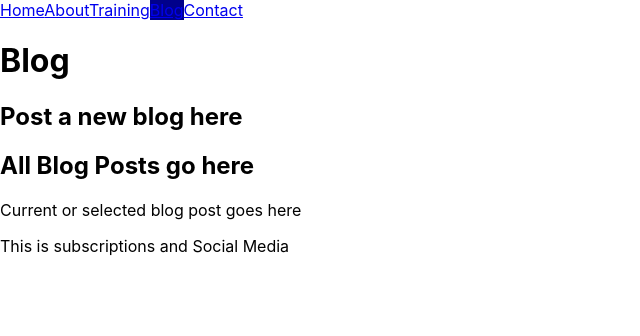
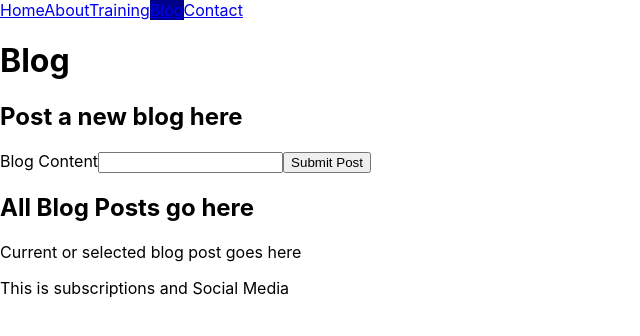
Before and after one commit to MonksAndNinjas/Monks-and-Ninjas-React-App, a React (Create React App) app in the folder client/: page /blog in a window 1280 px wide. Shown: the top 336 px of the page, without its empty margins (0-640 px from the left). Built offline with nearby package versions, Linux system fonts and the light colour scheme.

Commit message:
added form in bloginput.js along with handleSubmit and handleChange functions

```diff
--- a/client/src/components/Blog/BlogInput.js
+++ b/client/src/components/Blog/BlogInput.js
@@ -1,11 +1,33 @@
 import React from 'react';
 
 class BlogInput extends React.Component {
+  state = {
+    value: '',
+  }
+
+  handleChange = event => {
+    this.setState({
+      value: event.target.value,
+    });
+  }
+
+  handleSubmit = event => {
+    event.preventDefault()
+    console.log(this.state.value);
+  }
 
   render() {
     return (
       <div>
         <h2>Post a new blog here</h2>
+
+        <form onSubmit={event => this.handleSubmit(event)}>
+          <label>
+            Blog Content
+            <input type="textarea" value={this.state.value} onChange={this.handleChange} />
+          </label>
+          <button type="submit">Submit Post</button>
+        </form>
       </div>
     )
   }
--- a/client/src/components/NavBar.js
+++ b/client/src/components/NavBar.js
@@ -1,7 +1,7 @@
 import React from 'react';
 import { NavLink } from 'react-router-dom';
 
-class Nav extends React.Component {
+class NavBar extends React.Component {
 
   render() {
     return (
@@ -16,4 +16,4 @@ class Nav extends React.Component {
   }
 }
 
-export default Nav;
+export default NavBar;
```
Also changed, not shown: 1 other file (tests, documents, lock files or other folders).
